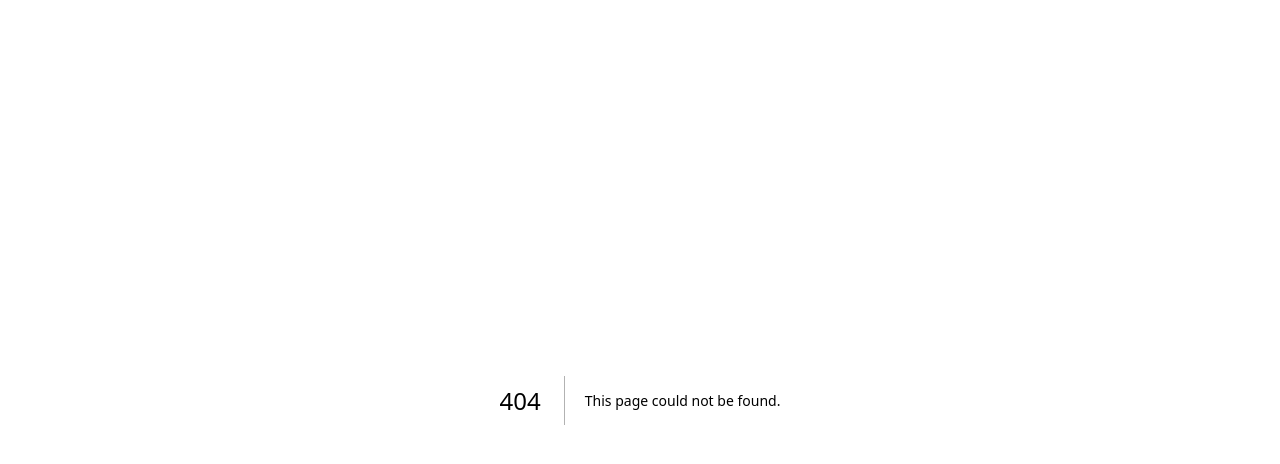
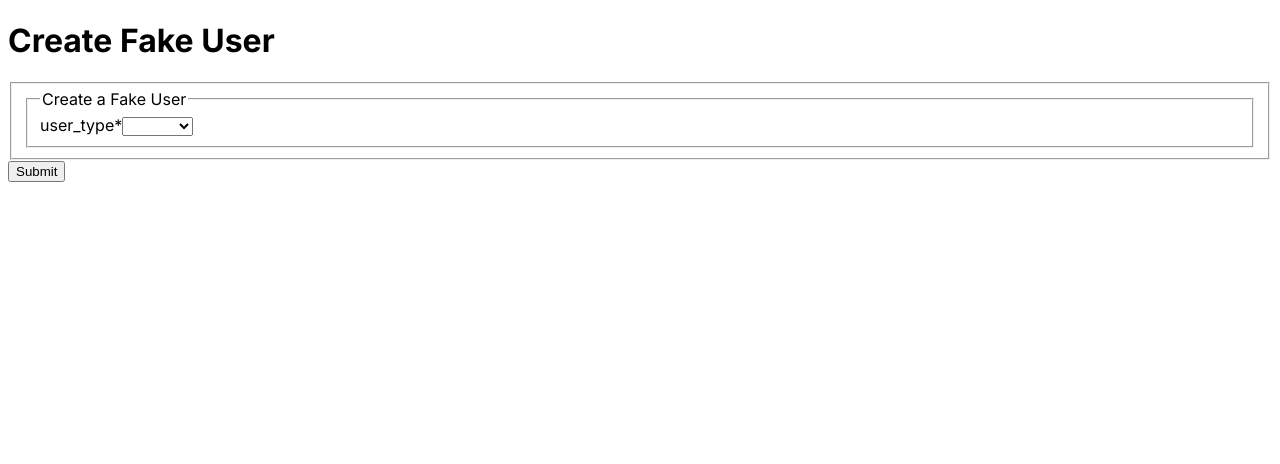
Before and after one commit to bcgov/cas-hackathon-reg, a Next.js app in the folder client/: page /fake-user in a window 1280 px wide. Before the commit this address had no page. Shown: the top 464 px of the page. Built offline with nearby package versions, Linux system fonts and the light colour scheme.

Commit message:
chore: create fake user create page

```diff
--- /dev/null
+++ b/client/app/fake-user/page.tsx
@@ -0,0 +1,130 @@
+"use client";
+import Button from "@button-inc/bcgov-theme/Button";
+import validator from "@rjsf/validator-ajv8";
+import Form from "@rjsf/core";
+import { RJSFSchema } from "@rjsf/utils";
+import { useEffect, useState } from "react";
+
+const schema: RJSFSchema = {
+  type: "object",
+  properties: {
+    fakeUser: {
+      title: "Create a Fake User",
+      $ref: "#/definitions/user",
+    },
+  },
+  definitions: {
+    user: {
+      title: "User",
+      type: "object",
+      properties: {
+        user_type: {
+          type: "string",
+          enum: ["Internal", "External"],
+        },
+      },
+      required: ["user_type"],
+      dependencies: {
+        user_type: {
+          oneOf: [
+            {
+              properties: {
+                user_type: {
+                  enum: ["Internal"],
+                },
+                first_name: {
+                  type: "string",
+                },
+                last_name: {
+                  type: "string",
+                },
+                email: {
+                  type: "string",
+                },
+              },
+            },
+            {
+              properties: {
+                user_type: {
+                  enum: ["External"],
+                },
+                first_name: {
+                  type: "string",
+                },
+                last_name: {
+                  type: "string",
+                },
+                email: {
+                  type: "string",
+                },
+                // brianna will need to handle second external option
+                "Company name that already exists in the system": {
+                  type: "string",
+                },
+              },
+            },
+          ],
+        },
+      },
+    },
+  },
+};
+
+const log = (type: any) => console.log.bind(console, type);
+export default function FakeUser() {
+  const userEndpoint = "http://127.0.0.1:8000/users/";
+
+  const submitHandler = (data: any) => {
+    const userType = data.formData.fakeUser.user_type;
+    data.formData.fakeUser.user_guid =
+      userType === "Internal"
+        ? `idir-${Math.floor(Math.random() * 10)}`
+        : `bceid-${Math.floor(Math.random() * 10)}`;
+
+    if (userType === "Internal") {
+      // for internal users, simply add the user to the user table
+      fetch(userEndpoint, {
+        method: "POST",
+        headers: {
+          "Content-Type": "application/json",
+        },
+        body: JSON.stringify(data.formData.fakeUser),
+      })
+        .then((response) => {
+          console.log("response", response);
+        })
+        .catch((error) => {
+          console.log("error", error);
+        });
+      return;
+    }
+    // for external user, if the org is already registered, add to User & UserOrg tables
+    // brianna to do
+    // if not already registered, add to User, Org, and UserOrg tables
+    fetch(userEndpoint, {
+      method: "POST",
+      headers: {
+        "Content-Type": "application/json",
+      },
+      body: JSON.stringify(data.formData),
+    })
+      .then((response) => {
+        console.log(response);
+      })
+      .catch((error) => {
+        console.log(error);
+      });
+  };
+
+  return (
+    <>
+      <h1>Create Fake User</h1>
+      <Form
+        schema={schema}
+        validator={validator}
+        onSubmit={submitHandler}
+        onError={log("errors")}
+      />
+    </>
+  );
+}
```
